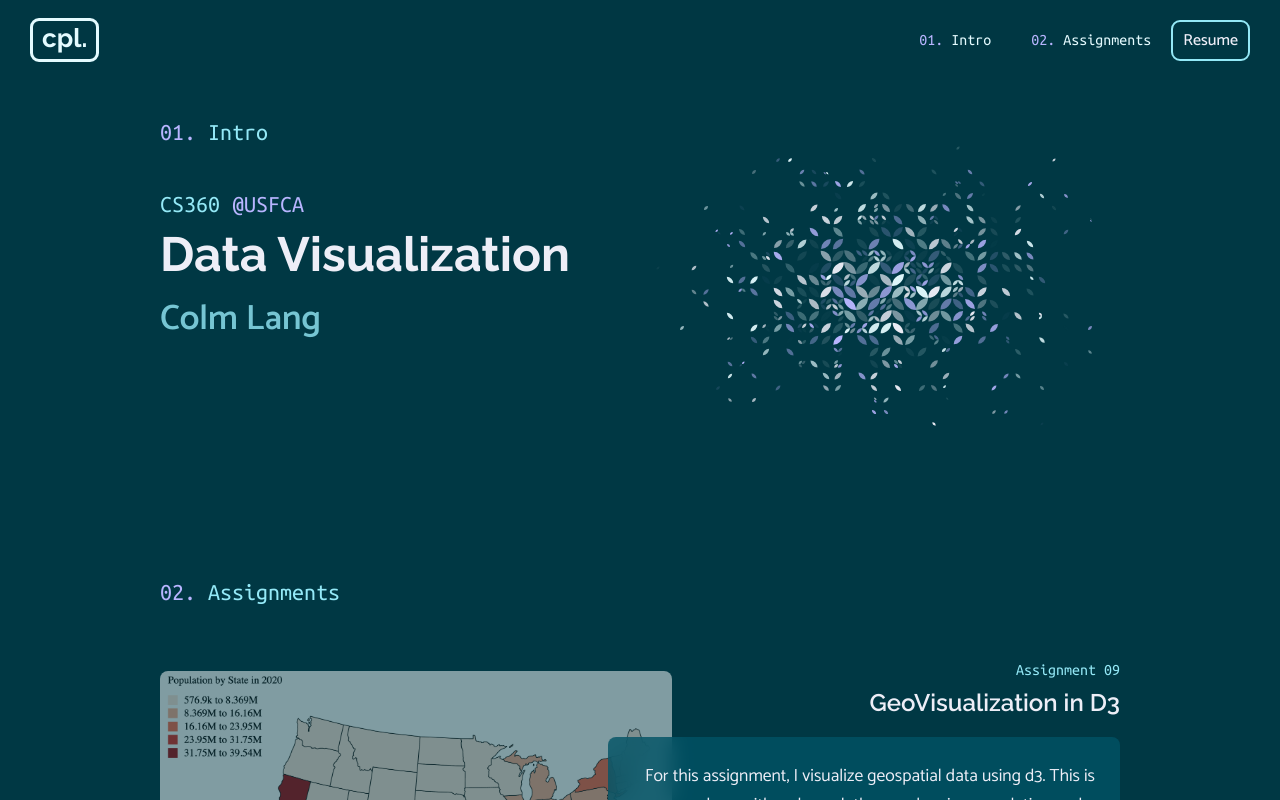
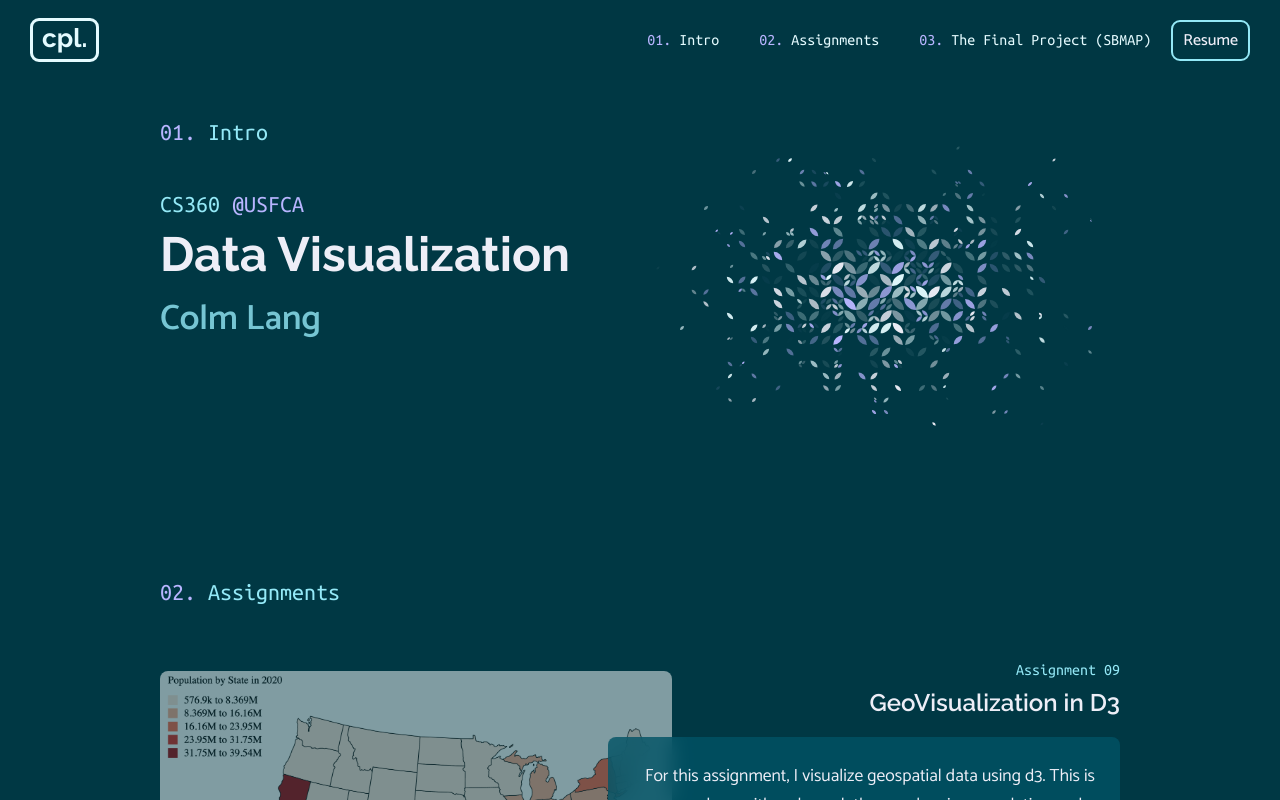
Before and after one commit to cpl-cs360/cpl-cs360.github.io, a Next.js app: page / in a window 1280 px wide. Built offline with nearby package versions, Linux system fonts and the light colour scheme.

Commit message:
Added link to final site

```diff
--- a/components/topbar/Topbar.jsx
+++ b/components/topbar/Topbar.jsx
@@ -18,6 +18,9 @@ export default function Topbar() {
                     <Link href="/#assignments">
                         <a><li>02. <span>Assignments</span></li></a>
                     </Link>
+                    <Link href="/sbmap/">
+                        <a><li>03. <span>The Final Project (SBMAP)</span></li></a>
+                    </Link>
                     <a href="https://resume.io/r/fevBaW1OR" target="_blank" className={styles.button + " button"}>Resume</a>
                 </ul>
             </div>
```
